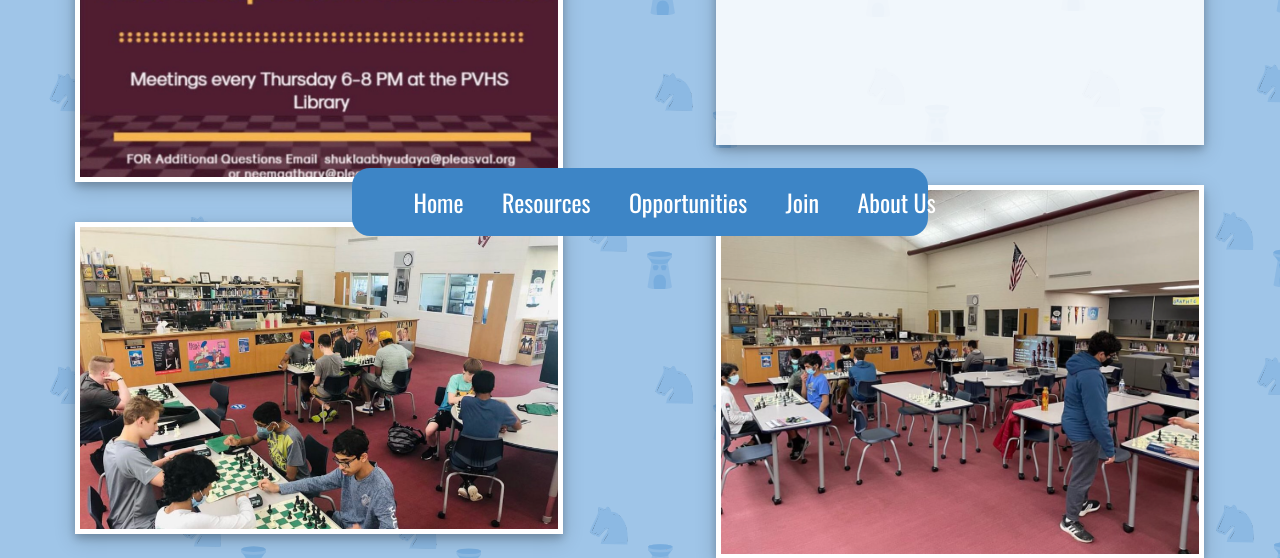
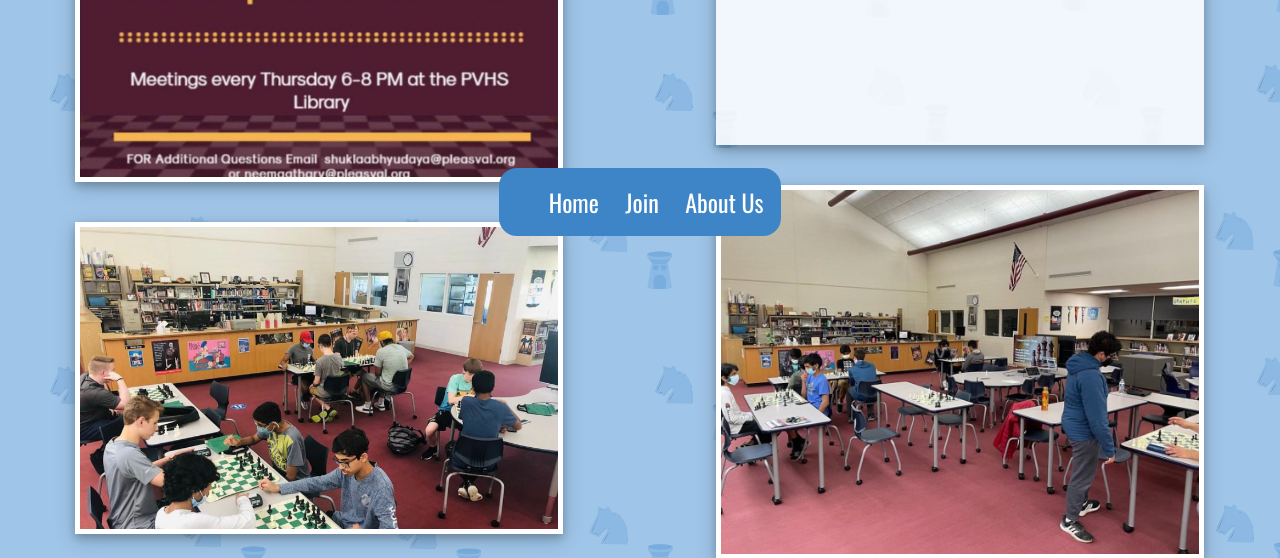
Before and after one commit to ReethamG/Chess-Club-Website, a Django app: page / in a window 1280 px wide. Shown: the part 559-1117 px from the top of the page. Run offline with Django 4.2, Linux system fonts and the light colour scheme; data comes from the database, SQL or seed files in the repository; some libraries are stand-ins or nearby versions.

Commit message:
Removed Resources and Oppurtunities

```diff
--- a/Chess_Club_Website/templates/base.html
+++ b/Chess_Club_Website/templates/base.html
@@ -123,9 +123,8 @@
 
         </nav>
 
-        <nav class="navbar fixed-bottom navbar-expand-lg navbar-dark navbar-static-top" style="background-color: #3d85c6ff; width: 45%; margin: auto; margin-bottom: 5px; border-radius: 18px;">
+        <nav class="navbar fixed-bottom navbar-expand-lg navbar-dark navbar-static-top" style="background-color: #3d85c6ff; width: 22%; margin: auto; margin-bottom: 5px; border-radius: 18px;">
             <div class="container">
-                <!-- <a class="navbar-brand">RP Portfolio</a> -->
                 <button class="navbar-toggler" type="button" data-toggle="collapse" data-target="#navbarSupportedContent" aria-controls="navbarSupportedContent" aria-expanded="false" aria-label="Toggle navigation">
                   <span class="navbar-toggler-icon"></span>
                 </button>
@@ -134,12 +133,6 @@
                   <ul class="navbar-nav mr-auto">
                     <li class="nav-item active">
                         <a class="nav-link" id="link-color" href="/">Home</a>
-                    </li>
-                    <li class="nav-item">
-                        <a class="nav-link" id="link-color" href="/resources">Resources</a>
-                    </li>
-                    <li class="nav-item">
-                        <a class="nav-link" id="link-color" href="/opportunities">Opportunities</a>
                     </li>
                     <li class="nav-item">
                         <a class="nav-link" id="link-color" href="https://docs.google.com/forms/d/e/1FAIpQLSfZHzrL0U05-NTDJ_ipiEBo2bIXwzRwERSAEqfQyN2R3KozCg/viewform?usp=sf_link">Join</a>
--- a/website/urls.py
+++ b/website/urls.py
@@ -3,8 +3,6 @@ from website import views
 
 urlpatterns = [
     path('', views.home, name='home'),
-    path('resources/', views.resources, name='resources'),
-    path('opportunities/', views.opportunities, name='opportunities'),
     path('join/', views.join, name='join'),
     path('about/', views.about_us, name='about_us'),
 ]
--- a/website/views.py
+++ b/website/views.py
@@ -12,10 +12,6 @@ def home(request):
     }
     return render(request, 'home.html', context)
 
-def resources(request):
-    return render(request, 'resources.html', {})
-def opportunities(request):
-    return render(request, 'opportunities.html', {})
 def join(request):
     return render(request, 'join.html', {})
 
```
Also changed, not shown: website/templates/opportunities.html (deleted, +0 -9 lines), website/templates/resources.html (deleted, +0 -9 lines).
